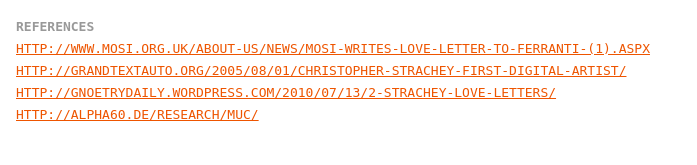
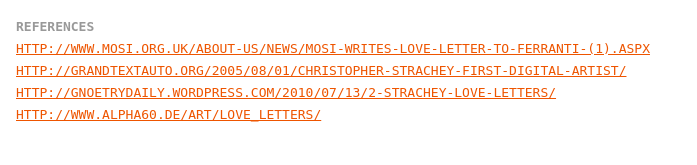
Before and after one commit to gingerbeardman/loveletter, a PHP site: page / in a window 1280 px wide. Shown: the part 950-1115 px from the top of the page, without its empty margins (0-697 px from the left). Run offline with PHP 8.4, Linux system fonts and the light colour scheme; data that the repository does not hold is empty; some libraries are stand-ins or nearby versions.

Commit message:
updated link
http://www.alpha60.de/art/love_letters/

```diff
--- a/index.php
+++ b/index.php
@@ -140,7 +140,7 @@
 <a href="http://www.mosi.org.uk/about-us/news/mosi-writes-love-letter-to-ferranti-(1).aspx">http://www.mosi.org.uk/about-us/news/mosi-writes-love-letter-to-ferranti-(1).aspx</a>
 <a href="http://grandtextauto.org/2005/08/01/christopher-strachey-first-digital-artist/">http://grandtextauto.org/2005/08/01/christopher-strachey-first-digital-artist/</a>
 <a href="http://gnoetrydaily.wordpress.com/2010/07/13/2-strachey-love-letters/">http://gnoetrydaily.wordpress.com/2010/07/13/2-strachey-love-letters/</a>
-<a href="http://alpha60.de/research/muc/">http://alpha60.de/research/muc/</a>
+<a href="http://www.alpha60.de/art/love_letters/">http://www.alpha60.de/art/love_letters/</a>
 
 </pre>
 </body>
```
